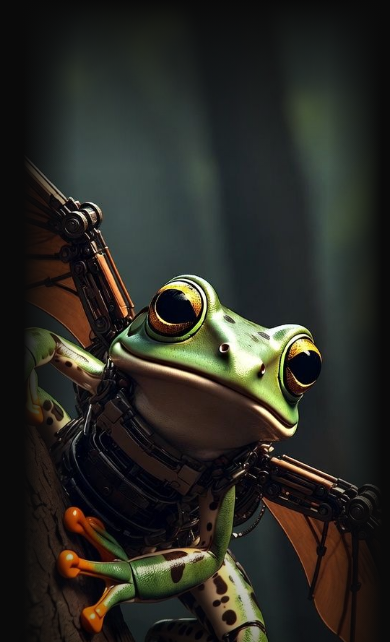
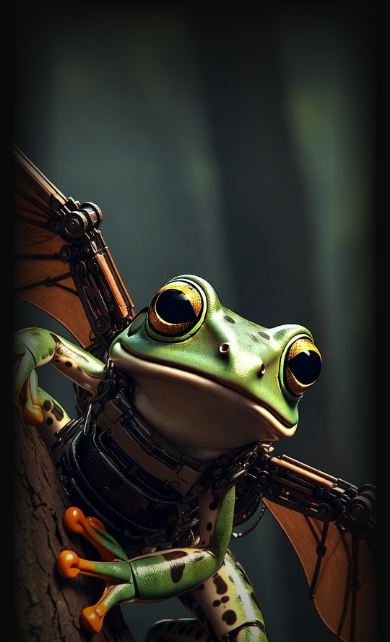
Before and after one commit to bolobaby/flyingfrogtech.io, a plain HTML site: page index.html in a window 390 px wide. Shown: the top 642 px of the page. Drawn offline with Linux system fonts and the light colour scheme.

Commit message:
Revert to original centered frog with original gradients

```diff
--- a/index.html
+++ b/index.html
@@ -43,14 +43,13 @@
             background: var(--bg-primary);
         }
 
-        /* Portrait image container - centered with smooth gradient fades */
+        /* Portrait image container - centered with gradient fades */
         .hero-image-wrap {
             position: absolute;
             inset: 0;
             display: flex;
             justify-content: center;
             align-items: center;
-            overflow: hidden;
         }
 
         .hero-image-wrap img {
@@ -67,19 +66,19 @@
             position: absolute;
             top: 0;
             bottom: 0;
-            width: 50%;
+            width: 35%;
             z-index: 1;
             pointer-events: none;
         }
 
         .hero-image-wrap::before {
             left: 0;
-            background: linear-gradient(to right, var(--bg-primary) 0%, var(--bg-primary) 30%, transparent 100%);
+            background: linear-gradient(to right, var(--bg-primary) 0%, var(--bg-primary) 20%, transparent 100%);
         }
 
         .hero-image-wrap::after {
             right: 0;
-            background: linear-gradient(to left, var(--bg-primary) 0%, var(--bg-primary) 10%, transparent 80%);
+            background: linear-gradient(to left, var(--bg-primary) 0%, var(--bg-primary) 20%, transparent 100%);
         }
 
         /* Top and bottom fades */
@@ -265,7 +264,7 @@
 
             .hero-image-wrap::before,
             .hero-image-wrap::after {
-                width: 20%;
+                width: 15%;
             }
         }
 
```
